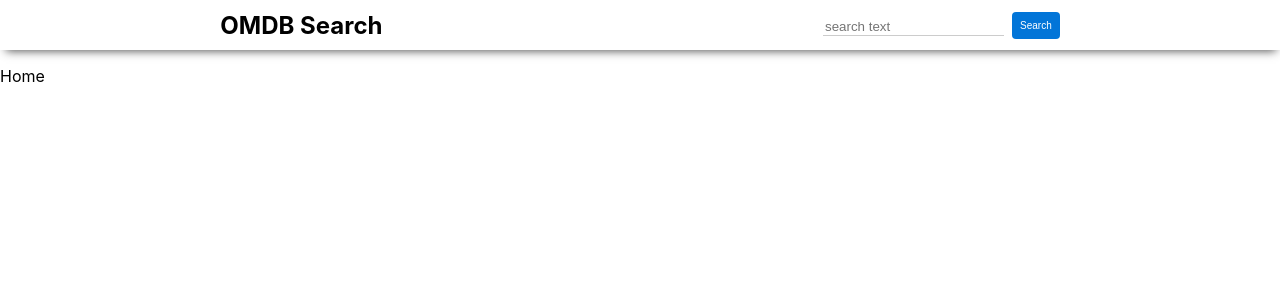
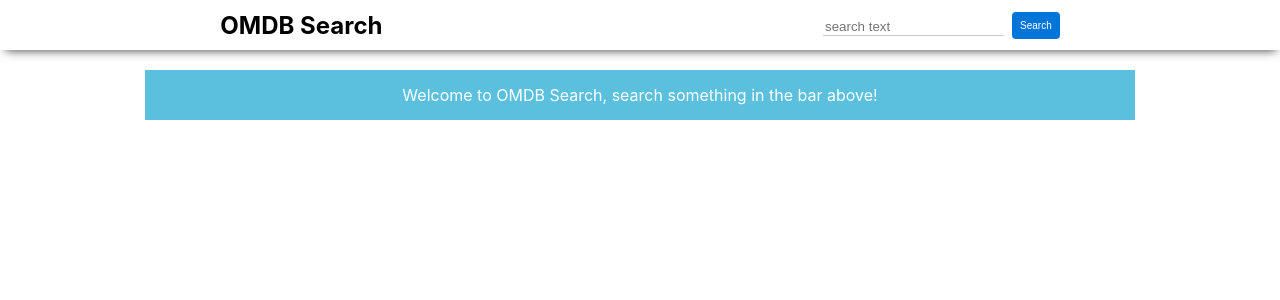
Before and after one commit to deluxanMD/omdb-movies-portal, a React (Create React App) app: page / in a window 1280 px wide. Shown: the top 300 px of the page. Built offline with nearby package versions, Linux system fonts and the light colour scheme.

Commit message:
info box

```diff
--- a/src/App.scss
+++ b/src/App.scss
@@ -1,2 +1,3 @@
 @import "styles/global";
 @import "styles/topHeader";
+@import "styles/homepage";
--- a/src/components/InfoBox.tsx
+++ b/src/components/InfoBox.tsx
@@ -2,10 +2,15 @@
 
 interface IProps {
   info: string;
+  variant: string;
 }
 
 const InfoBox = (props: IProps) => {
-  return <div className="info-box">{props.info}</div>;
+  const { info, variant } = props;
+
+  return (
+    <div className={`${variant === "info" ? "info" : "error"}-box`}>{info}</div>
+  );
 };
 
 export default InfoBox;
--- a/src/pages/Home.tsx
+++ b/src/pages/Home.tsx
@@ -1,9 +1,15 @@
 import React from "react";
+
+// Components
+import InfoBox from "../components/InfoBox";
 
 const Home = () => {
   return (
-    <div>
-      <p>Home</p>
+    <div className="homepage">
+      <InfoBox
+        info="Welcome to OMDB Search, search something in the bar above!"
+        variant="info"
+      />
     </div>
   );
 };
--- a/src/styles/_global.scss
+++ b/src/styles/_global.scss
@@ -7,7 +7,6 @@
   font-family: $font-family;
   -webkit-font-smoothing: antialiased;
   -moz-osx-font-smoothing: grayscale;
-}
 
   .btn {
     @include no-border;
@@ -25,3 +24,14 @@
   .danger-btn {
     background-color: $danger;
   }
+
+  .info-box {
+    @include info-box;
+    background-color: $info;
+  }
+
+  .error-box {
+    @include info-box;
+    background-color: $danger;
+  }
+}
--- /dev/null
+++ b/src/styles/_homepage.scss
@@ -0,0 +1,3 @@
+.homepage {
+  height: 100vh;
+}
--- a/src/styles/_mixins.scss
+++ b/src/styles/_mixins.scss
@@ -14,3 +14,13 @@
   border: none;
   outline: none;
 }
+
+@mixin info-box {
+  margin: 15px;
+  padding: 15px;
+  width: 75%;
+  margin: 0 auto;
+  margin-top: 20px;
+  text-align: center;
+  color: $white;
+}
--- a/src/styles/_variables.scss
+++ b/src/styles/_variables.scss
@@ -14,6 +14,7 @@
 $light-grey: #cccccc;
 $primary: #0275d8;
 $danger: #d9534f;
+$info: #5bc0de;
 
 // Breakpoints
 $breakpoint-tablet: 768px;
```
Lines whose indentation alone changed are shown as unchanged.
